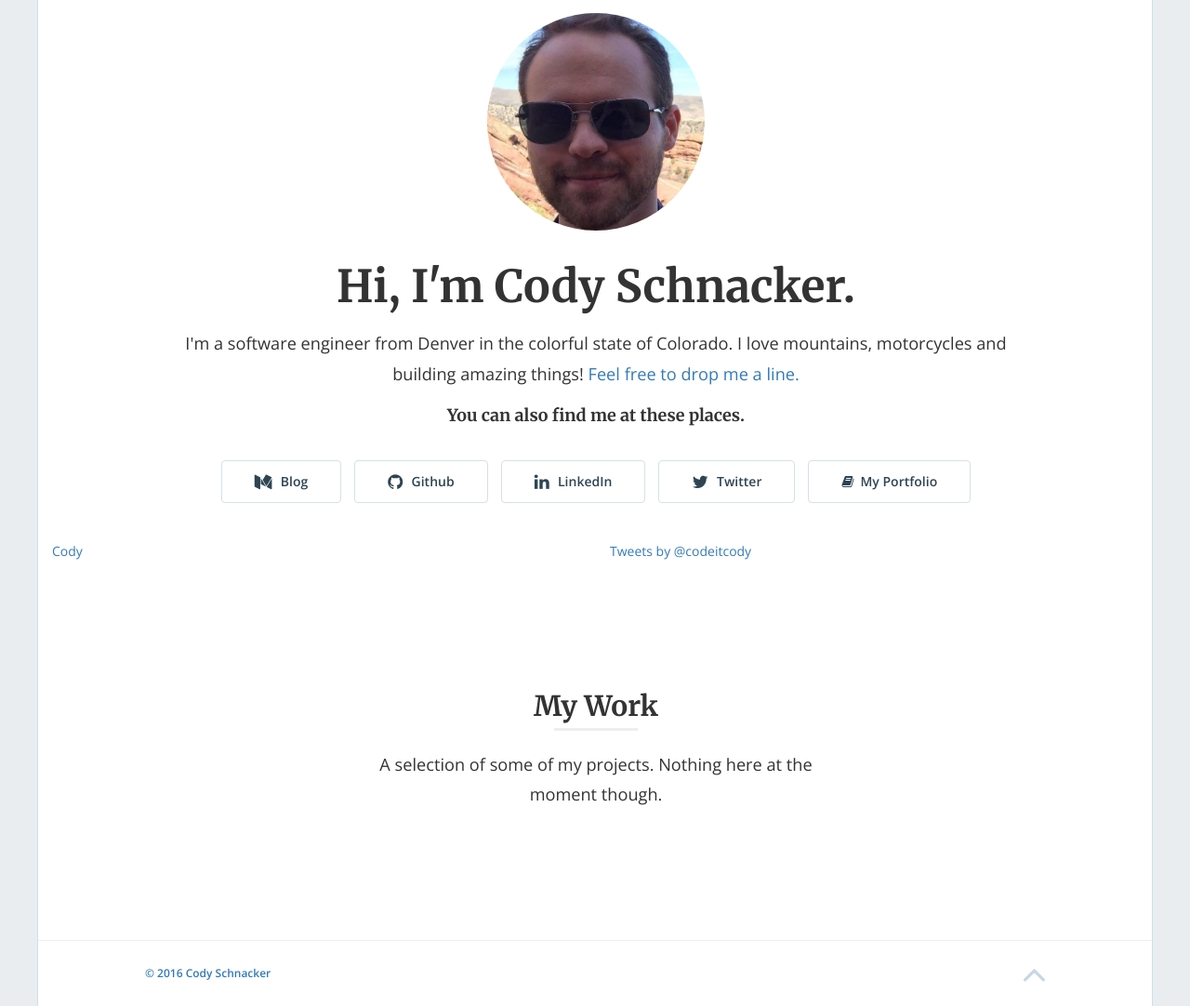
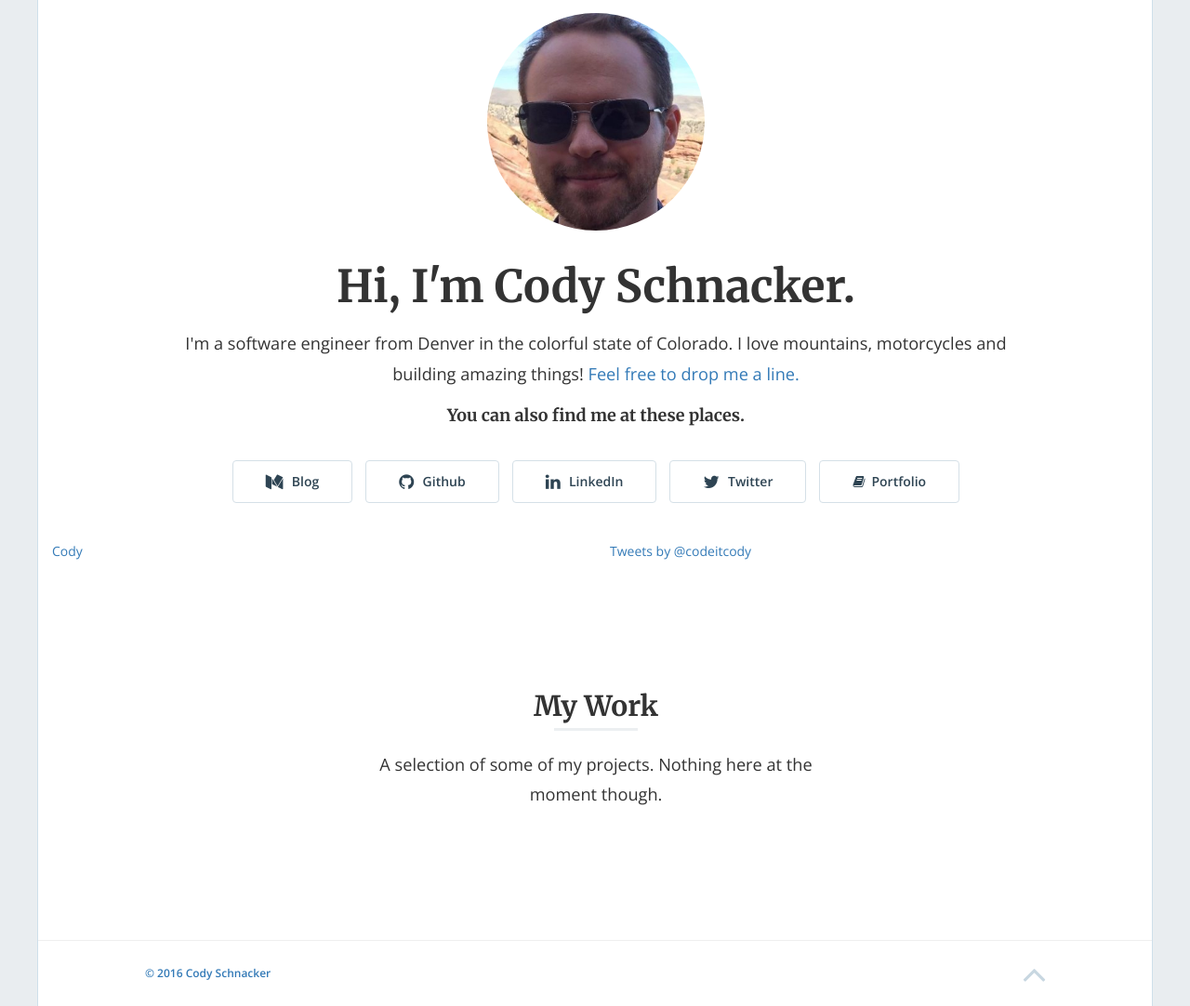
Before and after one commit to CodeItCody/codeitcody.github.io, a Jekyll site: the page built from index.html, in a window 1280 px wide. Shown: the whole page at 93% size. Built offline with Jekyll 4.4.1, drawn with Linux system fonts in a browser that asks for light colours; nearby versions of some CDN libraries; a script that is not in the unit is left out; the list of posts is cut into pages by our own code; comment, search, counter and statistics services are not loaded.

Commit message:
Changing name of 'My Portfolio' button to 'Portfolio'.

```diff
--- a/_includes/home-hero.html
+++ b/_includes/home-hero.html
@@ -37,7 +37,7 @@
             <a href="https://twitter.com/{{ site.data.global.twitter }}" target="_blank"><button class="btn btn-default"><i class="fa fa-twitter fa-lg"></i>Twitter</button></a>
             {% endif %}
 
-            <a href="#portfolio"><button type="button" class="btn btn-default"><i class="fa fa-book"></i>My Portfolio</button></a>
+            <a href="#portfolio"><button type="button" class="btn btn-default"><i class="fa fa-book"></i>Portfolio</button></a>
 
           </div>
 
```
